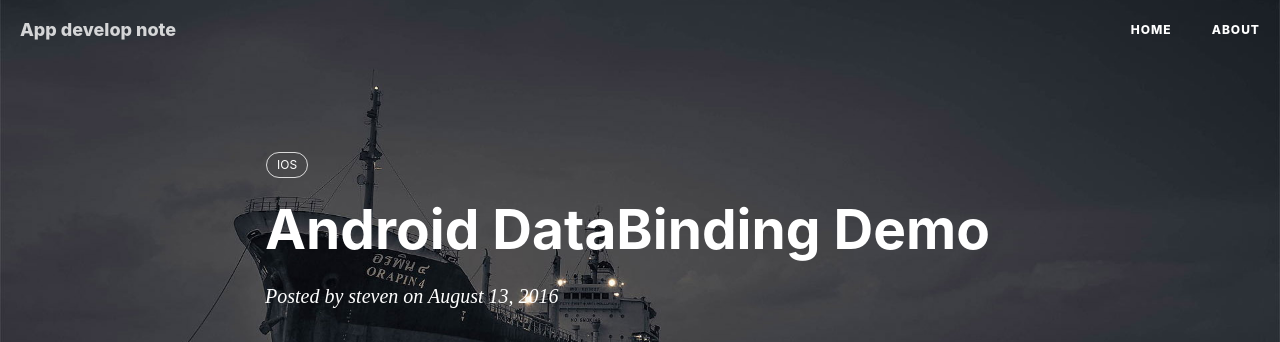
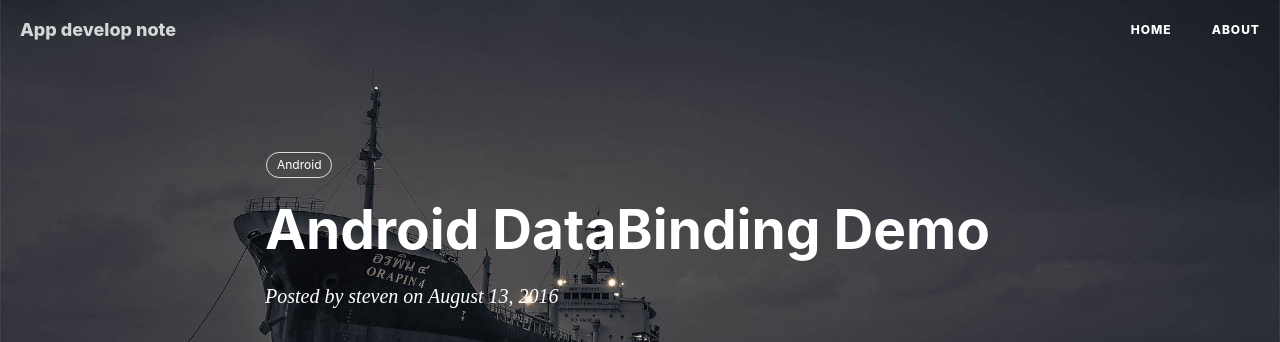
Before and after one commit to StevenDXC/Blog, a Jekyll site: the page built from _posts/2016-06-13-android_databindingdemo.md, in a window 1280 px wide and 900 px high. Shown: the top 342 px of the window. Built offline with Jekyll 4.4.1, drawn with Linux system fonts in a browser that asks for light colours; nearby versions of some CDN libraries; Markdown is read by kramdown in place of the engine named in the settings; comment, search, counter and statistics services are not loaded.

Commit message:
Update 2016-06-13-android_databindingdemo.md

```diff
--- a/_posts/2016-06-13-android_databindingdemo.md
+++ b/_posts/2016-06-13-android_databindingdemo.md
@@ -6,7 +6,7 @@ date:       2016-08-13 17:00:00
 author:     "steven"
 catalog: true
 tags:
-    - IOS
+    - Android
 ---
 
 早就看到Google出了一个MVVM的框架，找个机会上手了下，发现用起来没那么复杂，所以就写了一个简单的Demo。
```
